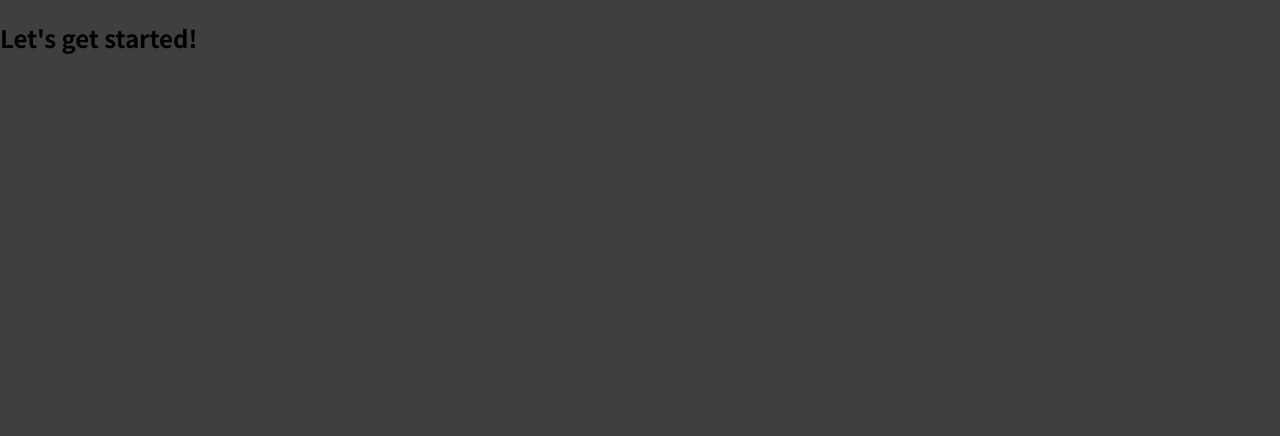
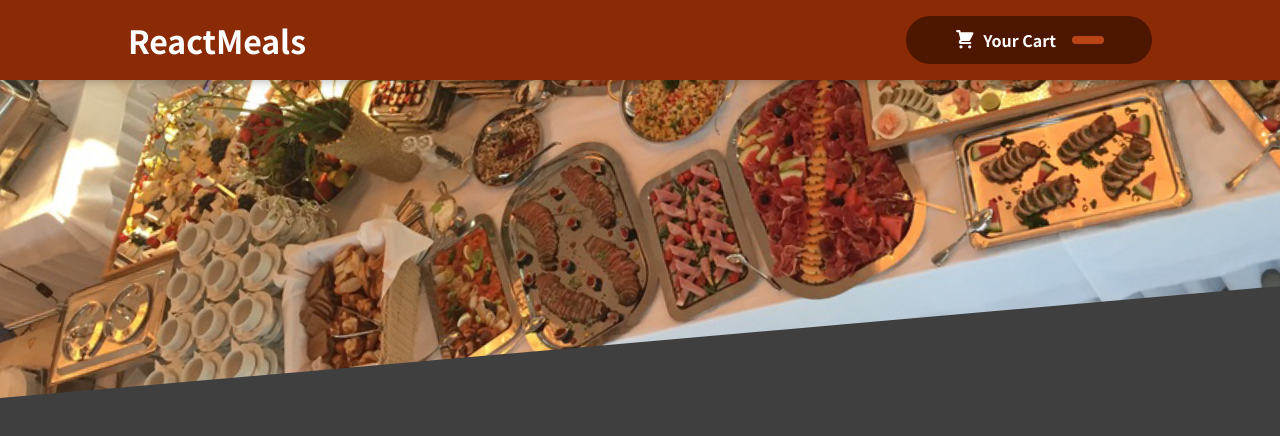
Before and after one commit to paas10/react, a JavaScript app: page / in a window 1280 px wide. Shown: the top 436 px of the page. Built offline with nearby package versions, Linux system fonts and the light colour scheme.

Commit message:
Header builded

```diff
--- a/src/App.js
+++ b/src/App.js
@@ -1,8 +1,14 @@
+import Header from './components/Layout/Header';
+
+import { DUMMY_MEALS } from './components/dummy-meals'
+
+
+
 function App() {
   return (
-    <div>
-      <h2>Let's get started!</h2>
-    </div>
+    <>
+      <Header/>
+    </>
   );
 }
 
--- /dev/null
+++ b/src/components/Layout/Header.js
@@ -0,0 +1,21 @@
+import HeaderCartButton from './HeaderCartButton';
+
+import styles from './Header.module.css';
+import mealsImg from '../../assets/meals.jpg'
+
+const Header = props => {
+
+  return (
+    <>
+      <header className={styles.header}>
+        <h1>ReactMeals</h1>
+        <HeaderCartButton />
+      </header>
+      <div className={styles['main-image']}>
+        <img src={mealsImg} alt="Meals_Image" />
+      </div>
+    </>
+  );
+}
+
+export default Header;
--- /dev/null
+++ b/src/components/Layout/HeaderCartButton.js
@@ -0,0 +1,15 @@
+
+import CartIcon from '../Cart/CartIcon';
+import styles from './HeaderCartButton.module.css';
+
+const HeaderCartButton = props => {
+  return (
+    <button className={styles.button}>
+      <span className={styles.icon}><CartIcon /></span>
+      <span>Your Cart</span>
+      <span className={styles.badge}>{props.cartNum}</span>
+    </button>
+  );
+}
+
+export default HeaderCartButton;
```
Also changed, not shown: src/assets/meals.jpg (renamed from src/images/meals.jpg).
